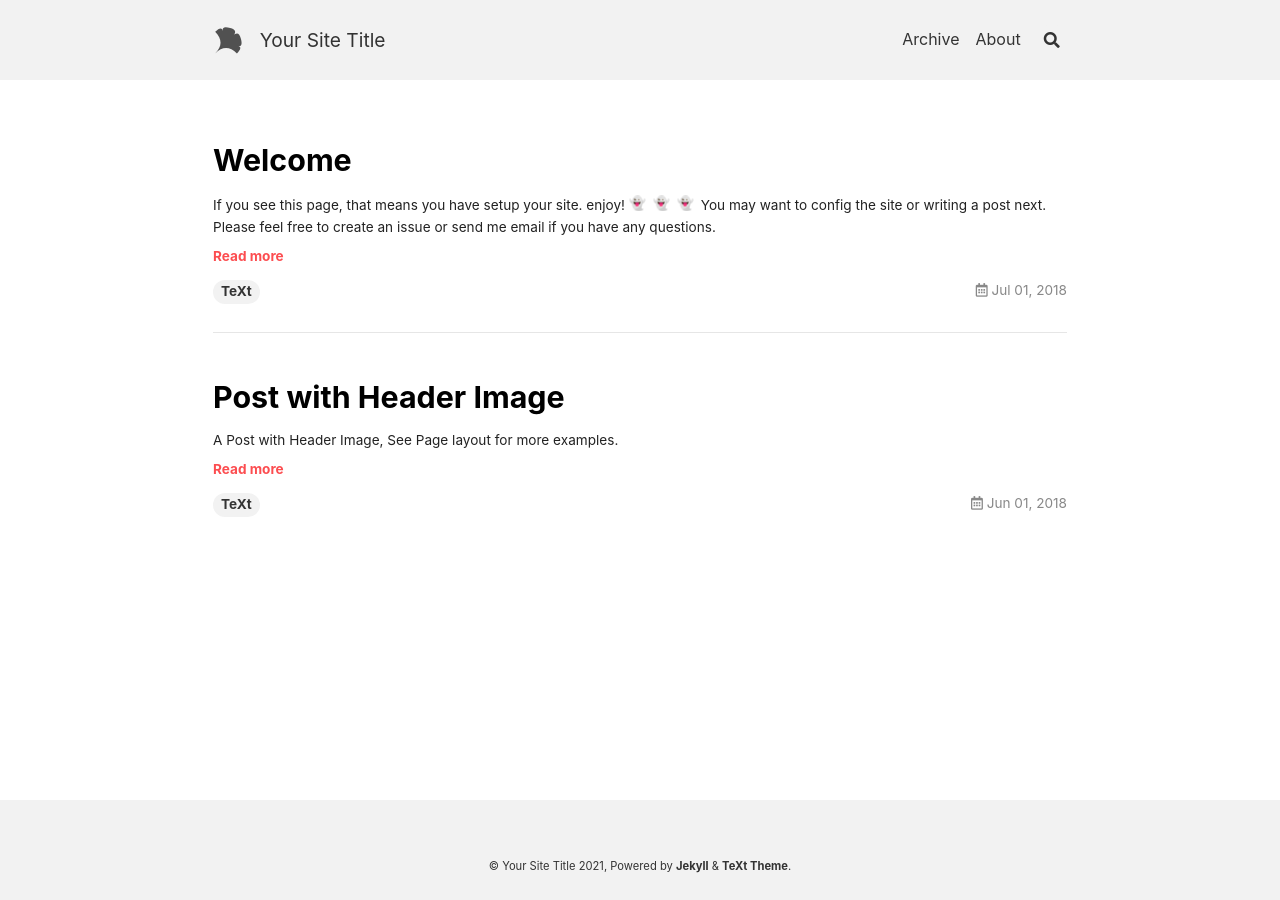
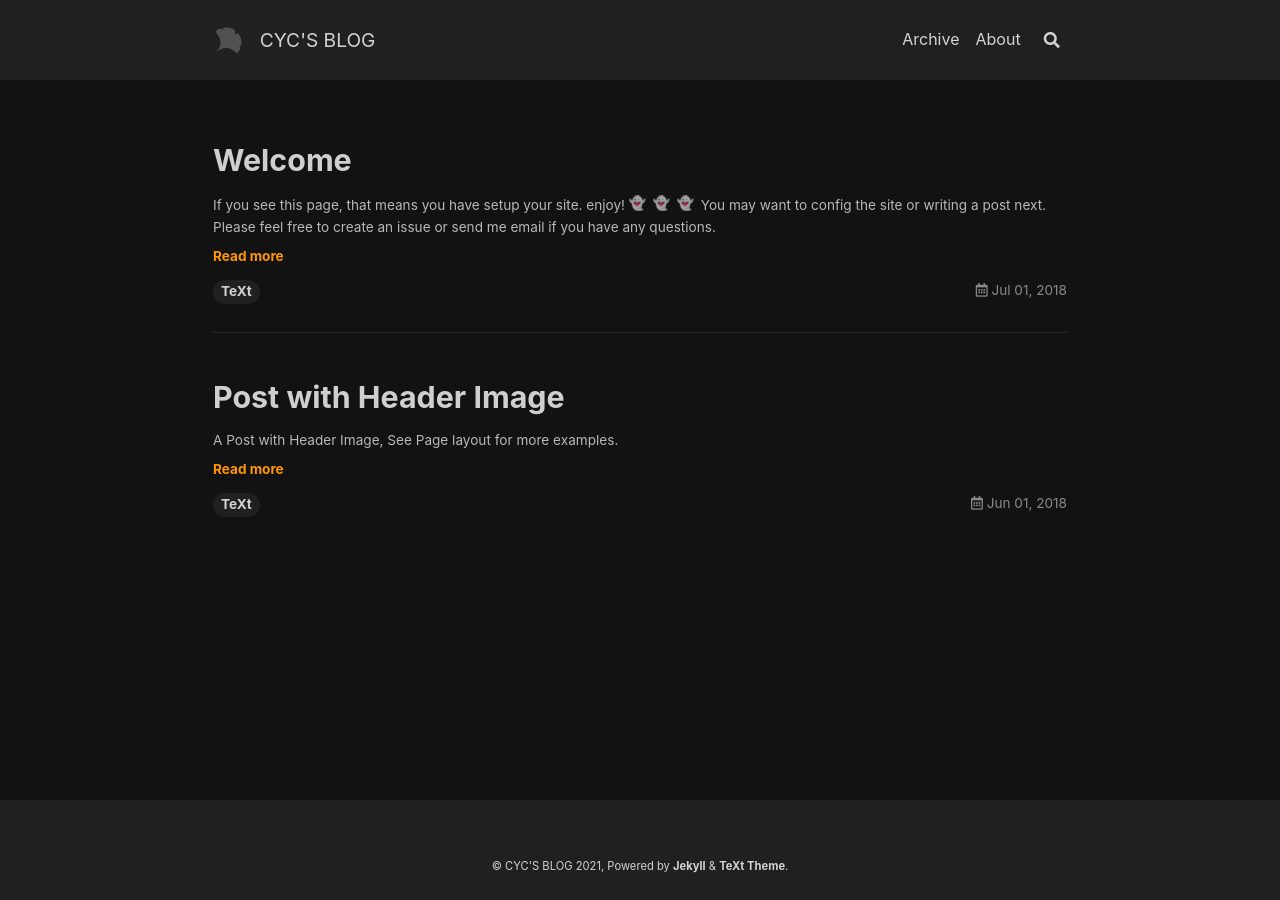
Before and after one commit to chenyanchuncs/chenyanchuncs.github.io, a Jekyll site: the page built from index.html, in a window 1280 px wide. Built offline with Jekyll 4.4.1, drawn with Linux system fonts in a browser that asks for light colours; nearby versions of some CDN libraries; emoji names are drawn with the system emoji font; the list of posts is cut into pages by our own code.

Commit message:
尝试修改主题“

```diff
--- a/_config.yml
+++ b/_config.yml
@@ -16,11 +16,11 @@
 
 ## => Site Settings
 ##############################
-text_skin: default # "default" (default), "dark", "forest", "ocean", "chocolate", "orange"
-highlight_theme: default # "default" (default), "tomorrow", "tomorrow-night", "tomorrow-night-eighties", "tomorrow-night-blue", "tomorrow-night-bright"
+text_skin: dark # "default" (default), "dark", "forest", "ocean", "chocolate", "orange"
+highlight_theme: tomorrow-night # "default" (default), "tomorrow", "tomorrow-night", "tomorrow-night-eighties", "tomorrow-night-blue", "tomorrow-night-bright"
 url     : # the base hostname & protocol for your site e.g. https://www.someone.com
 baseurl : # does not include hostname
-title   : Your Site Title
+title   : CYC'S BLOG
 description: > # this means to ignore newlines until "Language & timezone"
   Your Site Description
 
@@ -35,7 +35,7 @@ timezone: # see https://en.wikipedia.org/wiki/List_of_tz_database_time_zones for
 ##############################
 author:
   type      : # "person" (default), "organization"
-  name      : Your Name
+  name      : CYC
   url       :
   avatar    : # path or url of avatar image (square)
   bio       : I am an amazing person.
```
